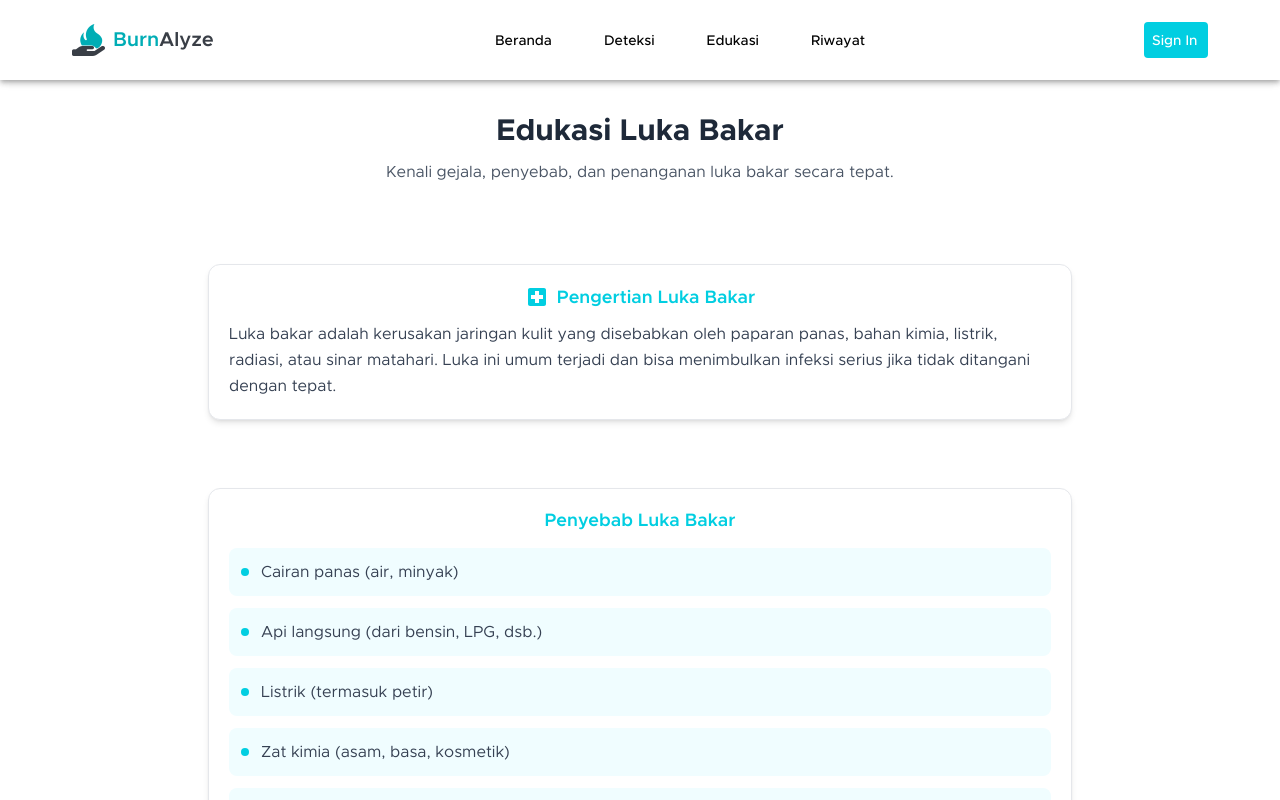
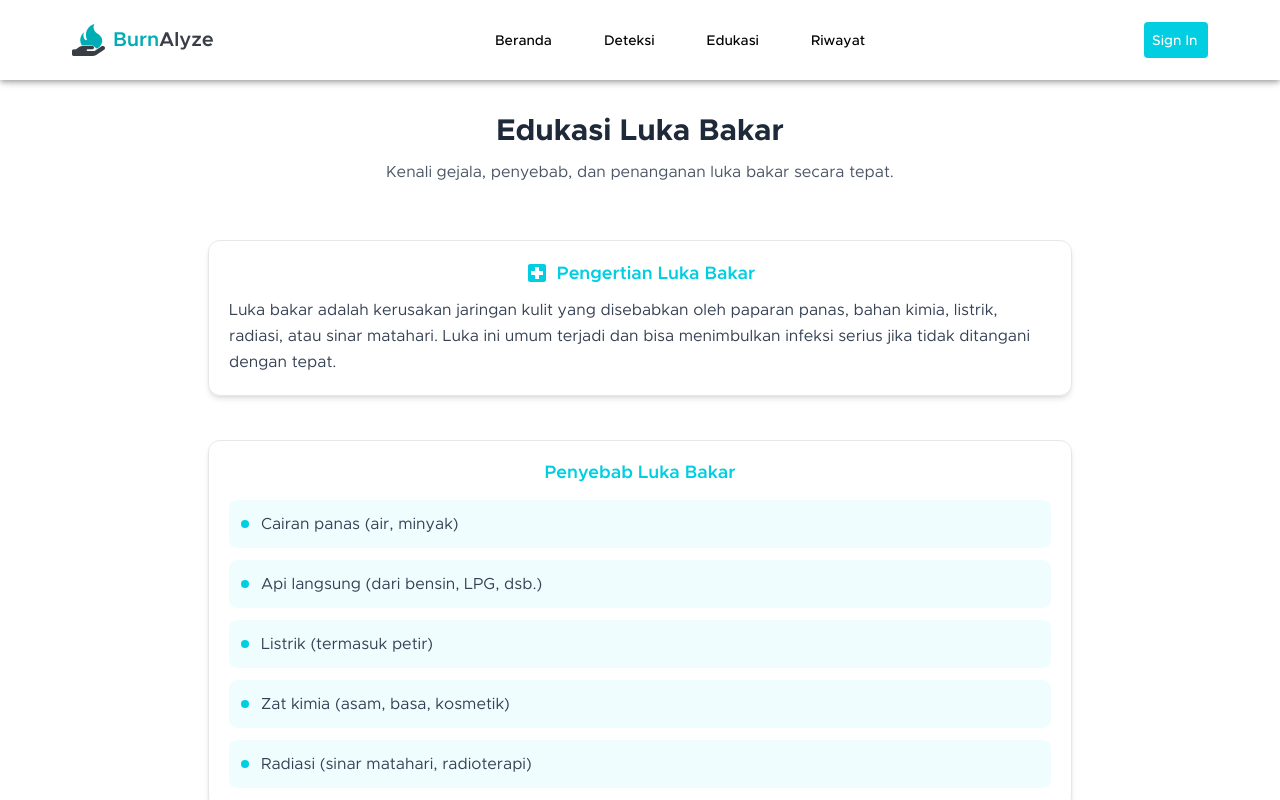
Before and after one commit to CC25-CF199/burnalyze-frontend, a React (Vite) app: page /education in a window 1280 px wide. Built offline with nearby package versions, Linux system fonts and the light colour scheme.

Commit message:
fix(Education): reduce gap between elements in Education container

```diff
--- a/src/containers/Education/Education.container.jsx
+++ b/src/containers/Education/Education.container.jsx
@@ -13,7 +13,7 @@ const EdukasiLukaBakar = () => {
       className="min-h-screen"
       style={{ fontFamily: 'Metropolis, Arial, Helvetica, sans-serif' }}
     >
-      <div className="flex flex-col gap-12 max-w-sm sm:max-w-md md:max-w-2xl lg:max-w-4xl mx-auto px-3 sm:px-4 py-6 sm:py-8 text-gray-800">
+      <div className="flex flex-col gap-6 max-w-sm sm:max-w-md md:max-w-2xl lg:max-w-4xl mx-auto px-3 sm:px-4 py-6 sm:py-8 text-gray-800">
         <div className="text-center mb-6 sm:mb-8">
           <h1
             className="text-xl sm:text-2xl md:text-3xl font-bold mb-2 sm:mb-3 text-gray-800"
```
